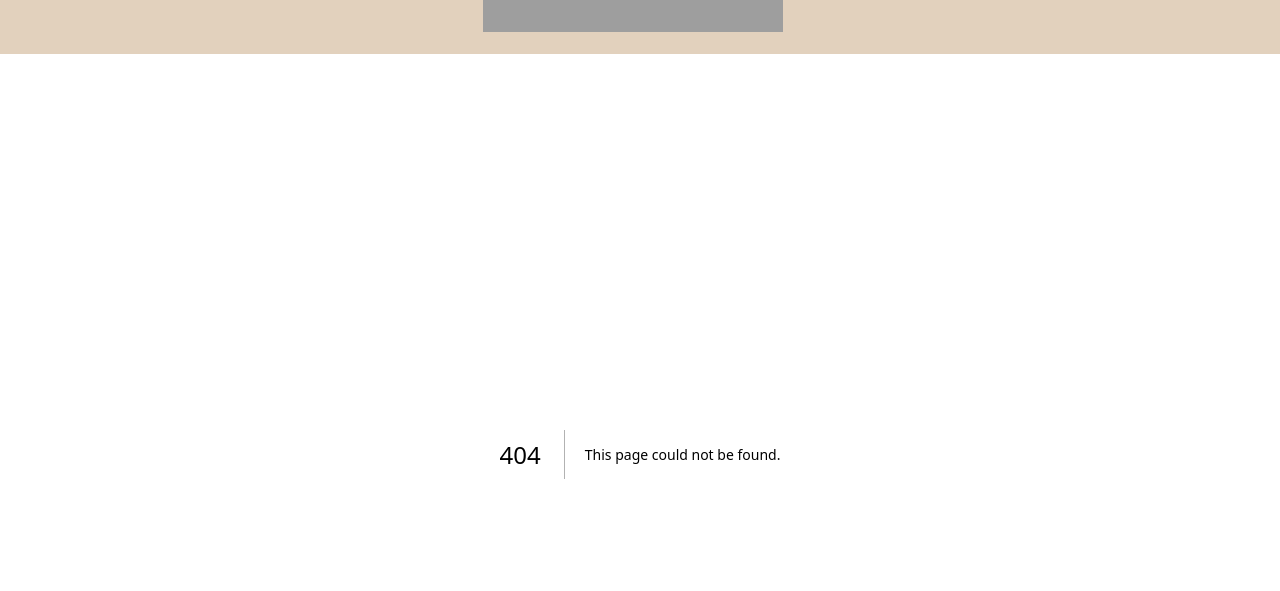
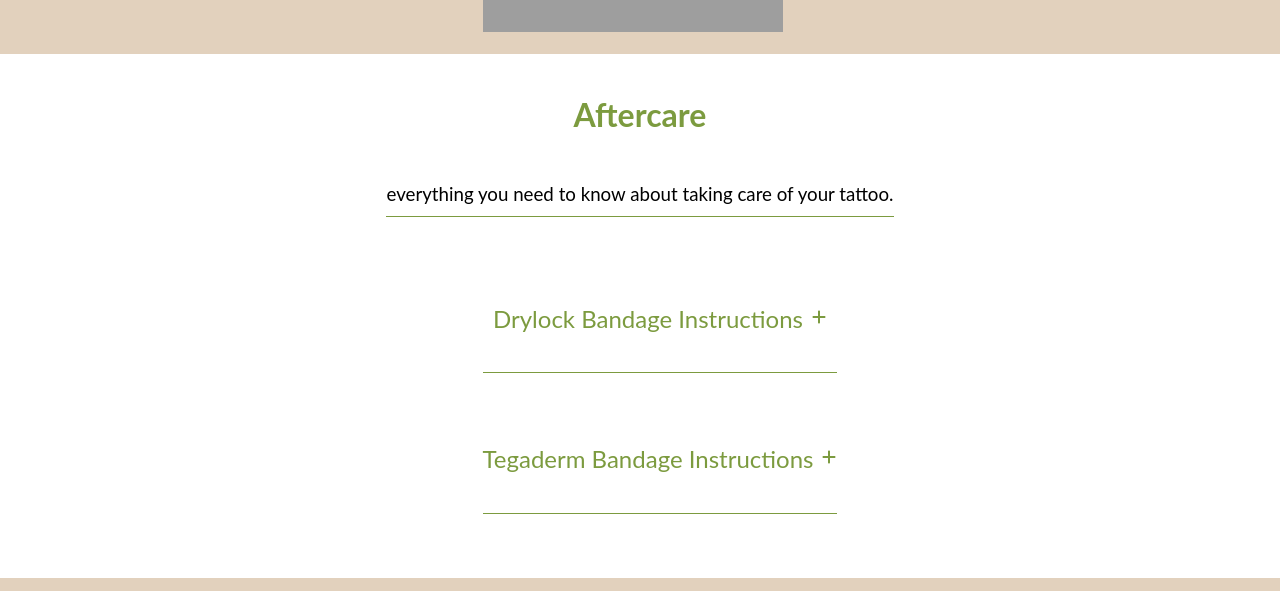
Before and after one commit to rmarafioti/wildWindNext, a Next.js app: page /Aftercare in a window 1280 px wide. Before the commit this address had no page. Shown: the part 209-800 px from the top of the page. Built offline with nearby package versions, Linux system fonts and the light colour scheme; grey boxes are pictures that could not be loaded.

Commit message:
created aftercare file with styles

```diff
--- /dev/null
+++ b/src/components/popUp.js
@@ -0,0 +1,89 @@
+// src/components/PopUp.js
+import React, { useState } from "react";
+import { IoClose } from "react-icons/io5";
+
+import popUpstyles from "../styles/popup.module.css";
+
+/**
+ * @function usePopUp handles opening the pop up && setting the pop up content for Care.jsx && Faq.jsx
+ */
+function usePopUp() {
+  const [popUp, setPopUp] = useState(false);
+  const [popUpContent, setPopUpContent] = useState(null);
+
+  // for Care.jsx
+  const openAftercarePopUp = (
+    id,
+    headerOne,
+    instructionsOne,
+    headerTwo,
+    instructionsTwo,
+    instructionsTag
+  ) => {
+    const content = (
+      <div>
+        <h3 className={popUpstyles.popHeader}>{headerOne}</h3>
+        <p className={popUpstyles.popInstructions}>{instructionsOne}</p>
+        <h3 className={popUpstyles.popHeader}>{headerTwo}</h3>
+        <p className={popUpstyles.popInstructions}>{instructionsTwo}</p>
+        <p className={popUpstyles.instructionsTag}>{instructionsTag}</p>
+      </div>
+    );
+    setPopUpContent(content);
+    setPopUp(true);
+  };
+
+  // for Faq.jsx
+  const openFaqPopUp = (id, question, answer) => {
+    const content = (
+      <div>
+        <p className={popUpstyles.popQuestion}>{question}</p>
+        <p className={popUpstyles.popAnswer}>{answer}</p>
+      </div>
+    );
+    setPopUpContent(content);
+    setPopUp(true);
+  };
+
+  const closePopUp = () => {
+    setPopUp(false);
+    setPopUpContent(null);
+  };
+
+  return {
+    popUp,
+    popUpContent,
+    openAftercarePopUp,
+    openFaqPopUp,
+    closePopUp,
+  };
+}
+
+/**
+ * @function PopUp handles the UI of the pop up @handleClose uses the closePopUp function to close the pop up
+ */
+const PopUp = ({ isOpen, children, closePopUp }) => {
+  if (!isOpen) return null;
+
+  const handleClose = () => {
+    closePopUp(); // Close the pop-up using the closePopUp function
+  };
+
+  return (
+    <div className={popUpstyles.popUpOverlay}>
+      <div
+        className={popUpstyles.popUpContent}
+        onClick={(e) => e.stopPropagation()}
+      >
+        <div className={popUpstyles.buttonSection}>
+          <div id={popUpstyles.popUpButton} onClick={handleClose}>
+            <IoClose />
+          </div>
+        </div>
+        {children}
+      </div>
+    </div>
+  );
+};
+
+export { usePopUp, PopUp };
--- a/src/globals.css
+++ b/src/globals.css
@@ -1,7 +1,7 @@
 body {
     font-family: "Lato", sans-serif;
     font-optical-sizing: auto;
-    font-weight: 400;
+    font-weight: 200;
     line-height: 1.5;
     font-style: normal;
 
--- a/src/layout/Navbar.jsx
+++ b/src/layout/Navbar.jsx
@@ -112,7 +112,7 @@ export default function Navbar() {
             </Link>
           </li>
           <li className={styles.navItem}>
-            <Link className={styles.navContainer} href="/aftercare">
+            <Link className={styles.navContainer} href="/Aftercare">
               <IoHeartOutline className={styles.linkIcon} />
               <h4 className={styles.link}>AFTERCARE</h4>
             </Link>
--- /dev/null
+++ b/src/pages/Aftercare.jsx
@@ -0,0 +1,83 @@
+import React from "react";
+import Head from "next/head";
+import { FaPlus } from "react-icons/fa6";
+import { PopUp, usePopUp } from "../components/popUp";
+
+import { aftercare } from "../data/aftercare";
+
+import styles from "../styles/aftercare.module.css";
+
+/**
+ * @component Care features a functional pop up for tattoo care instructions
+ */
+export default function Care() {
+  const { popUp, popUpContent, openAftercarePopUp, closePopUp } = usePopUp();
+
+  /**
+   * @function AftercareCard holds care instructions listed in aftercareInstructions.js && pop up functionality handled by way of popUp.js
+   */
+  function AftercareCard({
+    id,
+    title,
+    headerOne,
+    instructionsOne,
+    headerTwo,
+    instructionsTwo,
+    instructionsTag,
+  }) {
+    return (
+      <div className={styles.careContainer}>
+        <h2 className={styles.instructions}>{title}</h2>
+        <div
+          className={styles.iconButton}
+          onClick={() =>
+            openAftercarePopUp(
+              id,
+              headerOne,
+              instructionsOne,
+              headerTwo,
+              instructionsTwo,
+              instructionsTag
+            )
+          }
+        >
+          <FaPlus />
+        </div>
+      </div>
+    );
+  }
+
+  return (
+    <main className={styles.afterCare}>
+      <Head>
+        <title>Aftercare Page - wildwindtattoo.com</title>
+        <meta
+          name="description"
+          content="This is the aftercare page of wildwindtattoo.com."
+        />
+        <link rel="canonical" href="/aftercare" />
+      </Head>
+      <h1 className={styles.afterHeader}>Aftercare</h1>
+      <h3 className={styles.afterTagline}>
+        everything you need to know about taking care of your tattoo.
+      </h3>
+      <ul className={styles.aftercaresContainer}>
+        {aftercare.map((aftercareInstructions) => (
+          <AftercareCard
+            key={aftercareInstructions.id}
+            id={aftercareInstructions.id}
+            title={aftercareInstructions.title}
+            headerOne={aftercareInstructions.headerOne}
+            instructionsOne={aftercareInstructions.instructionsOne}
+            headerTwo={aftercareInstructions.headerTwo}
+            instructionsTwo={aftercareInstructions.instructionsTwo}
+            instructionsTag={aftercareInstructions.instructionsTag}
+          />
+        ))}
+      </ul>
+      <PopUp isOpen={popUp} closePopUp={closePopUp}>
+        {popUpContent}
+      </PopUp>
+    </main>
+  );
+}
--- /dev/null
+++ b/src/styles/aftercare.module.css
@@ -0,0 +1,66 @@
+.afterCare {
+    color: var(--wildGreen);
+    display: flex;
+    flex-direction: column;
+    justify-content: center;
+    align-items: center;
+    margin: 1rem 1rem 2rem 1rem;
+  }
+
+  .afterHeader {
+    font-weight: bold;
+  }
+
+  .afterTagline {
+    color: black;
+    font-weight: normal;
+    margin-bottom: 1rem;
+    padding-bottom: 0.5rem;
+    border-bottom: solid 1px var(--wildGreen);
+  }
+
+  .aftercaresContainer {
+    display: flex;
+    flex-direction: column;
+  }
+
+  .careContainer,
+  .careContainerBottom {
+    display: flex;
+    justify-content: center;
+    align-items: center;
+    padding-bottom: 1rem;
+    margin-bottom: 1rem;
+    border-bottom: solid 1px var(--wildGreen);
+  }
+
+  .careContainer {
+    margin-top: 2rem;
+  }
+
+  .careContainerBottom {
+    border-bottom: none;
+  }
+
+  .instructions {
+    display: flex;
+    align-items: center;
+    font-weight: normal;
+    color: var(--wildGreen);
+    margin-right: 0.5rem;
+  }
+
+  @media (max-width: 586px) {
+    #afterTagline {
+      text-align: center;
+    }
+    .careContainer {
+      margin-top: 1rem;
+    }
+    .instructions {
+      font-size: 20px;
+    }
+    .popUpContent {
+      border-radius: 0px;
+    }
+  }
--- /dev/null
+++ b/src/styles/popup.module.css
@@ -0,0 +1,70 @@
+.popUpOverlay {
+    display: flex;
+    justify-content: center;
+    align-items: center;
+    position: fixed;
+    z-index: 1000;
+    left: 0;
+    top: 0;
+    width: 100%;
+    height: 100%;
+    backdrop-filter: blur(8px);
+    background-color: rgba(0, 0, 0, 0.4);
+  }
+
+  .popUpContent {
+    color: var(--wildGreen);
+    padding: 1rem;
+    padding-top: 1rem;
+    text-align: center;
+    max-width: 480px;
+    max-height: 80vh;
+    object-fit: contain;
+    display: block;
+    background-color: white;
+    overflow-y: auto;
+    overflow-x: hidden;
+    border-radius: 0px;
+  }
+
+  /* Faq Pop Up */
+
+  .popQuestion {
+    color: var(--wildGreen);
+    padding: 1rem;
+    margin: 0rem 2rem 1rem 2rem;
+    border-bottom: solid 1px var(--wildGreen);
+  }
+
+  .popAnswer {
+    color: black;
+    line-height: 2;
+    margin-bottom: 2rem;
+  }
+
+  /* Aftercare Pop Up */
+
+  .buttonSection {
+    display: flex;
+    flex-direction: row;
+    justify-content: end;
+  }
+
+  .popHeader {
+    color: var(--wildGreen);
+    font-weight: bold;
+    text-decoration: underline;
+  }
+
+  .popInstructions {
+    color: black;
+    font-size: 16px;
+    margin: 0.5rem 0rem 0.5rem 0rem;
+    padding-bottom: 1rem;
+    border-bottom: solid 1px var(--wildGreen);
+  }
+
+  .instructionsTag {
+    color: black;
+    font-weight: bold;
+  }
```
